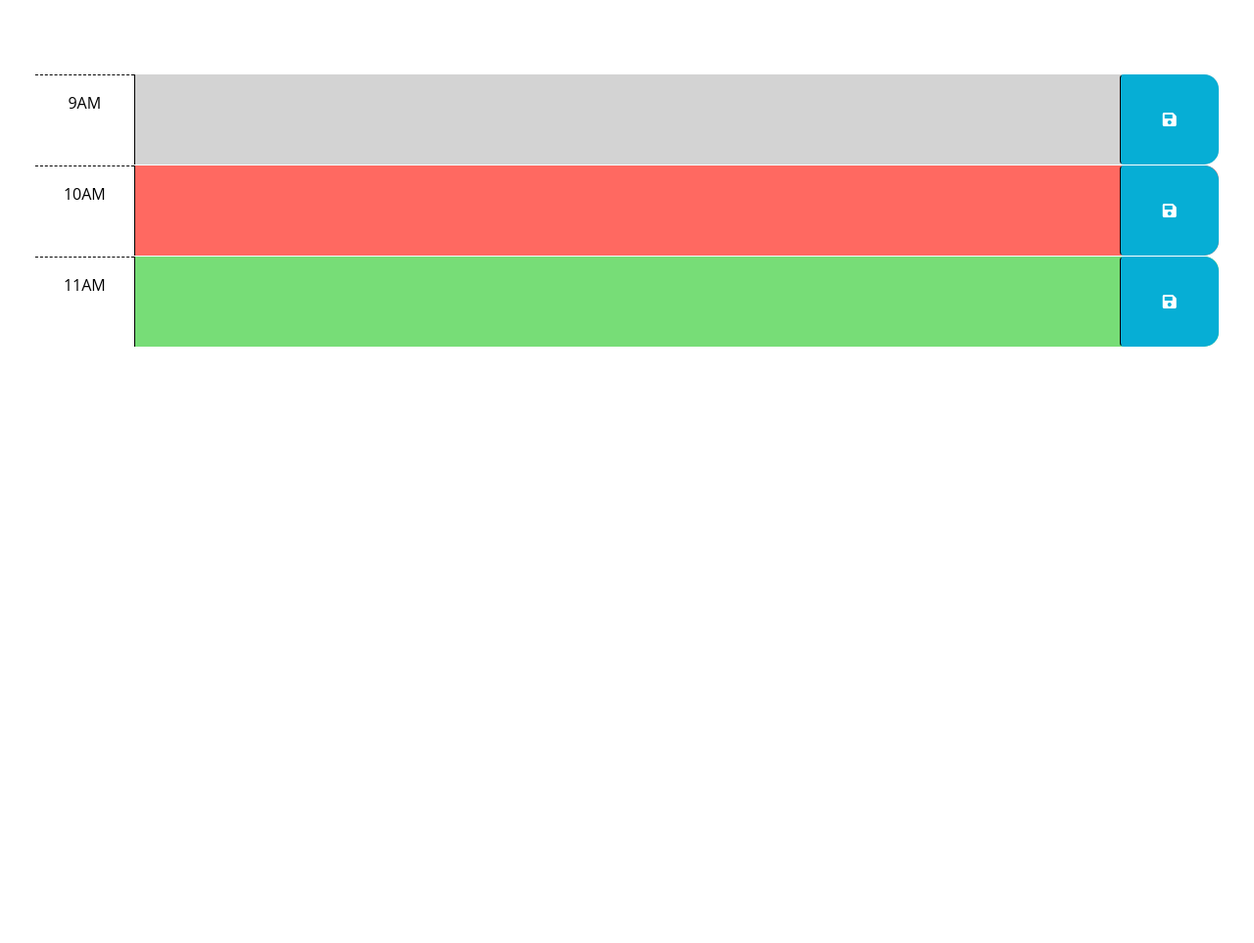
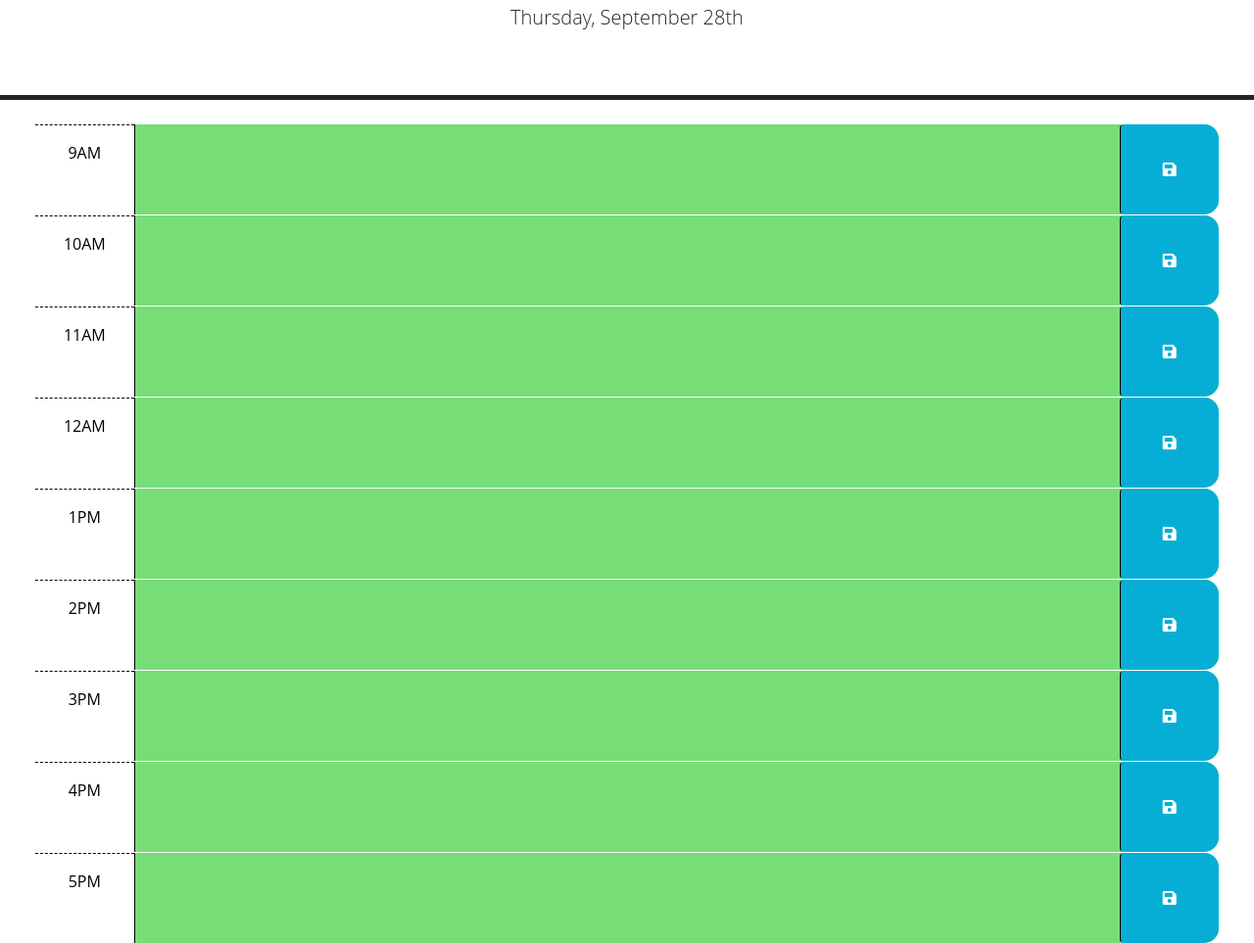
Before and after one commit to DamascusKraken/WorkDayScheduler, a plain HTML site: page index.html in a window 1280 px wide. Shown: the part 176-1139 px from the top of the page at 98% size. Before the commit the page ends 800 px from the top, so only its background shows below. Drawn offline with nearby package versions, Linux system fonts and the light colour scheme; files that its build step writes are made by us from their sources.

Commit message:
Pretty much the whole project. There should be more commits.

```diff
--- a/Assets/JS/script.js
+++ b/Assets/JS/script.js
@@ -1,6 +1,97 @@
 // Wrap all code that interacts with the DOM in a call to jQuery to ensure that
 // the code isn't run until the browser has finished rendering all the elements
 // in the html.
+var time = dayjs();
+  var currentDate = time.format('dddd, MMMM D[th]');
+  console.log(currentDate);
+  $('#currentDay').text(currentDate);
+
+  var currentTime = time.format('HH');
+ console.log(currentTime);
+
+
+
+  for (var i = 9; i <13; i++)
+  {
+    var index = localStorage.getItem("hour-" + i);
+    var indexSelector = "#hour-" + i;
+    console.log(indexSelector);
+    var testTime1 = i  ;
+    testTime1 = String(time.hour(testTime1).format('HH'));
+        console.log(testTime1);
+    if(testTime1 == currentTime){
+       var currentBlk = $(indexSelector).removeAttr("class");
+        console.log("this is the present block");
+        currentBlk.addClass("row time-block present");
+
+    } else if(currentTime > testTime1){
+      console.log("this is the past blcok");
+      console.log("this is the test time " +testTime1);
+
+      var currentBlk = $(indexSelector).removeAttr("class");
+        currentBlk.addClass("row time-block past");
+
+
+    } else {
+      console.log("this is the future blcok");
+      var currentBlk = $(indexSelector).removeAttr("class");
+        currentBlk.addClass("row time-block future");
+    }
+
+
+  var userInput =  localStorage.getItem("hour-" + i + " text");
+
+  $("#"+index).children().eq(1).text(userInput);
+  }
+  // if( currentTime.isAfter())
+  for (var i = 1; i <6; i++)
+    {
+      var index = localStorage.getItem("hour-" + i);
+    var indexSelector = "#hour-" + i;
+    var testTime1 = i + 12 ;
+    testTime1 = String(time.hour(testTime1).format('HH'));
+        console.log(testTime1);
+      if(testTime1 == currentTime){
+        var currentBlk = $(indexSelector).removeAttr("class");
+
+         currentBlk.addClass("row time-block present");
+
+     } else if (testTime1 > currentTime){
+       var currentBlk = $(indexSelector).removeAttr("class");
+         currentBlk.addClass("row time-block future");
+
+     } else if(testTime1 < currentTime){
+       var currentBlk = $(indexSelector).removeAttr("class");
+         currentBlk.addClass("row time-block past");
+
+     }
+
+
+    var userInput =  localStorage.getItem("hour-" + i + " text");
+
+
+    $("#"+index).children().eq(1).text(userInput);
+    }
+
+
+
+
+var description = $('.description');
+var saveBtn = $('.saveBtn');
+
+saveBtn.click( function(){
+
+  var index = $(this).parent().attr('id');
+
+
+  var userInput = $(this).siblings('.description').val();
+
+
+    localStorage.setItem(index, index);
+    localStorage.setItem(index+" text" , userInput);
+});
+
+
 $(function () {
   // TODO: Add a listener for click events on the save button. This code should
   // use the id in the containing time-block as a key to save the user input in
@@ -8,7 +99,8 @@ $(function () {
   // function? How can DOM traversal be used to get the "hour-x" id of the
   // time-block containing the button that was clicked? How might the id be
   // useful when saving the description in local storage?
-  //
+
+});
   // TODO: Add code to apply the past, present, or future class to each time
   // block by comparing the id to the current hour. HINTS: How can the id
   // attribute of each time-block be used to conditionally add or remove the
@@ -20,4 +112,3 @@ $(function () {
   // attribute of each time-block be used to do this?
   //
   // TODO: Add code to display the current date in the header of the page.
-});
--- a/index.html
+++ b/index.html
@@ -20,15 +20,24 @@
       href="https://fonts.googleapis.com/css2?family=Fira+Sans:wght@400;700&display=swap"
       rel="stylesheet"
     />
-    <link rel="stylesheet" href="style.css" />
+    <link rel="stylesheet" href="./Assets/CSS/style.css" />
+
+
+
+    <script
+      src="https://cdn.jsdelivr.net/npm/dayjs@1.11.3/dayjs.min.js"
+      integrity="sha256-iu/zLUB+QgISXBLCW/mcDi/rnf4m4uEDO0wauy76x7U="
+      crossorigin="anonymous"
+    ></script>
+
     <title>Work Day Scheduler</title>
   </head>
 
   <body>
-    <header class="p-5 mb-4">
-      <h1 class="display-3">Work Day Scheduler</h1>
-      <p class="lead">A simple calendar app for scheduling your work day</p>
-      <p id="currentDay" class="lead"></p>
+    <header class="p-5 mb-4 border-bottom border-dark border-5">
+      <h1 class="display-3 text-center ">Work Day Scheduler</h1>
+      <p class="lead text-center">A simple calendar app for scheduling your work day</p>
+      <p id="currentDay" class="lead text-center "></p>
     </header>
     <div class="container-fluid px-5">
       <!-- Use class for "past", "present", and "future" to apply styles to the
@@ -67,13 +76,67 @@
           <i class="fas fa-save" aria-hidden="true"></i>
         </button>
       </div>
+
+      <div id="hour-12" class="row time-block present">
+        <div class="col-2 col-md-1 hour text-center py-3">12AM</div>
+        <textarea class="col-8 col-md-10 description" rows="3"> </textarea>
+        <button class="btn saveBtn col-2 col-md-1" aria-label="save">
+          <i class="fas fa-save" aria-hidden="true"></i>
+        </button>
+      </div>
+
+
+      <div id="hour-1" class="row time-block past">
+        <div class="col-2 col-md-1 hour text-center py-3">1PM</div>
+        <textarea class="col-8 col-md-10 description" rows="3"> </textarea>
+        <button class="btn saveBtn col-2 col-md-1" aria-label="save">
+          <i class="fas fa-save" aria-hidden="true"></i>
+        </button>
+      </div>
+
+      <div id="hour-2" class="row time-block future">
+        <div class="col-2 col-md-1 hour text-center py-3">2PM</div>
+        <textarea class="col-8 col-md-10 description" rows="3"> </textarea>
+        <button class="btn saveBtn col-2 col-md-1" aria-label="save">
+          <i class="fas fa-save" aria-hidden="true"></i>
+        </button>
+      </div>
+
+      <div id="hour-3" class="row time-block future">
+        <div class="col-2 col-md-1 hour text-center py-3">3PM</div>
+        <textarea class="col-8 col-md-10 description" rows="3"> </textarea>
+        <button class="btn saveBtn col-2 col-md-1" aria-label="save">
+          <i class="fas fa-save" aria-hidden="true"></i>
+        </button>
+      </div>
+
+      <div id="hour-4" class="row time-block future">
+        <div class="col-2 col-md-1 hour text-center py-3">4PM</div>
+        <textarea class="col-8 col-md-10 description" rows="3"> </textarea>
+        <button class="btn saveBtn col-2 col-md-1" aria-label="save">
+          <i class="fas fa-save" aria-hidden="true"></i>
+        </button>
+      </div>
+
+      <div id="hour-5" class="row time-block future">
+        <div class="col-2 col-md-1 hour text-center py-3">5PM</div>
+        <textarea class="col-8 col-md-10 description" rows="3"> </textarea>
+        <button class="btn saveBtn col-2 col-md-1" aria-label="save">
+          <i class="fas fa-save" aria-hidden="true"></i>
+        </button>
+      </div>
+
+
+    <!-- last div for containerfluid -->
     </div>
 
-    <script src="https://cdnjs.cloudflare.com/ajax/libs/jquery/3.2.1/jquery.min.js"></script>
-    <script src="https://cdn.jsdelivr.net/npm/dayjs@1.11.3/dayjs.min.js"
-    integrity="sha256-iu/zLUB+QgISXBLCW/mcDi/rnf4m4uEDO0wauy76x7U="
-    crossorigin="anonymous"></script>
 
-    <script src="script.js"></script>
+
+    <script
+    src="https://code.jquery.com/jquery-3.5.1.min.js"
+    integrity="sha256-9/aliU8dGd2tb6OSsuzixeV4y/faTqgFtohetphbbj0="
+    crossorigin="anonymous"
+  ></script>
+    <script src="./Assets/JS/script.js"></script>
   </body>
 </html>
```
